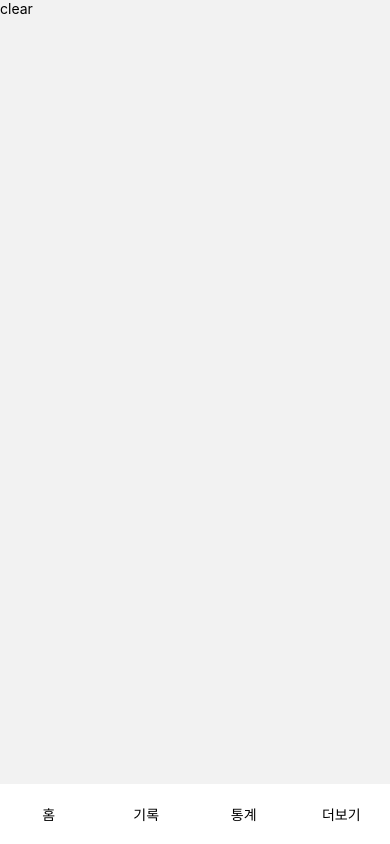
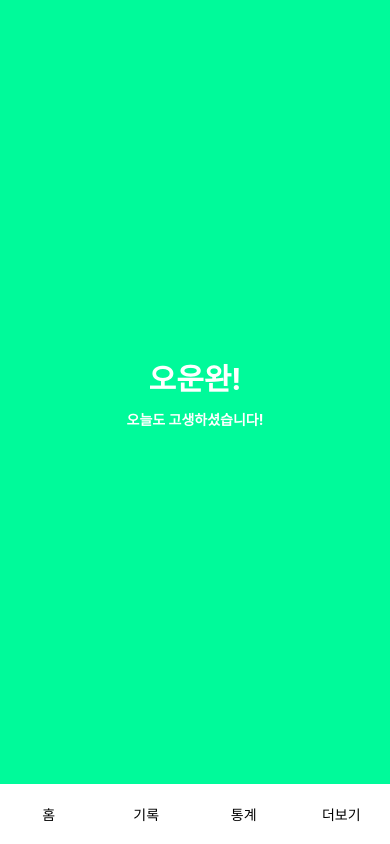
Before and after one commit to kigpand/healthinfo, a React Native app: screen /Clear in a window 390 px wide. Built offline with nearby package versions, Linux system fonts and the light colour scheme.

Commit message:
timer 적용 및 useInterval 추가

```diff
--- a/components/SetItem.tsx
+++ b/components/SetItem.tsx
@@ -16,6 +16,7 @@ export default function SetItem() {
     if (count + 1 === routine?.routine.length) {
       nav.navigate('Clear');
     } else {
+      setOnTimer(true);
       setCount(count + 1);
     }
   }
@@ -32,11 +33,12 @@ export default function SetItem() {
         onAddCount={onAddCount}
         onMinusCount={onMinusCount}
       />
-      <Timer
-        onView={onTimer}
-        closeView={() => setOnTimer(false)}
-        timer={Number(routine?.timer)}
-      />
+      {onTimer && (
+        <Timer
+          closeView={() => setOnTimer(false)}
+          timer={Number(routine?.timer)}
+        />
+      )}
     </View>
   );
 }
--- a/components/Timer.tsx
+++ b/components/Timer.tsx
@@ -1,29 +1,51 @@
 import {Modal, StyleSheet, Text, View} from 'react-native';
 import {backgroundColor} from '../style/color';
+import {useEffect, useState} from 'react';
+import {useInterval} from '../hooks/useInterval';
 
 type Props = {
   timer: number;
-  onView: boolean;
   closeView: () => void;
 };
 
-export default function Timer({timer, onView, closeView}: Props) {
+export default function Timer({timer, closeView}: Props) {
+  const [time, setTime] = useState<number>(timer);
+
+  useInterval(
+    () => {
+      setTime(time - 1);
+    },
+    time !== 0 ? 1000 : null,
+  );
+
+  useEffect(() => {
+    if (time === 0) {
+      closeView();
+    }
+  }, [time]);
+
   return (
-    <Modal
-      style={style.modal}
-      animationType="fade"
-      visible={onView}
-      onRequestClose={closeView}>
-      <View>
-        <Text></Text>
-      </View>
-    </Modal>
+    <View style={style.modal}>
+      <Text style={style.text}>{time}</Text>
+    </View>
   );
 }
 
 const style = StyleSheet.create({
   modal: {
+    width: '100%',
+    height: '100%',
+    zIndex: 1,
+    position: 'absolute',
+    top: 0,
+    left: 0,
     flex: 1,
+    alignItems: 'center',
+    justifyContent: 'center',
     backgroundColor: backgroundColor,
   },
+  text: {
+    fontSize: 70,
+    fontWeight: '700',
+  },
 });
--- /dev/null
+++ b/hooks/useInterval.ts
@@ -0,0 +1,23 @@
+import {useEffect, useRef} from 'react';
+
+export function useInterval(callback: () => void, delay: number | null) {
+  const savedCallback = useRef(callback);
+
+  // Remember the latest callback if it changes.
+  useEffect(() => {
+    savedCallback.current = callback;
+  }, [callback]);
+
+  // Set up the interval.
+  useEffect(() => {
+    // Don't schedule if no delay is specified.
+    // Note: 0 is a valid value for delay.
+    if (!delay && delay !== 0) {
+      return;
+    }
+
+    const id = setInterval(() => savedCallback.current(), delay);
+
+    return () => clearInterval(id);
+  }, [delay]);
+}
--- a/navigation/Clear.tsx
+++ b/navigation/Clear.tsx
@@ -1,9 +1,24 @@
-import {Text, View} from 'react-native';
+import {StyleSheet, Text, View} from 'react-native';
+import {mainColor} from '../style/color';
 
 export default function Clear() {
   return (
-    <View>
-      <Text>clear</Text>
+    <View style={styles.container}>
+      <Text style={{fontSize: 30, color: 'white', fontWeight: '700'}}>
+        오운완!
+      </Text>
+      <Text style={{color: 'white', marginTop: 10, fontWeight: '700'}}>
+        오늘도 고생하셨습니다!
+      </Text>
     </View>
   );
 }
+
+const styles = StyleSheet.create({
+  container: {
+    flex: 1,
+    alignItems: 'center',
+    justifyContent: 'center',
+    backgroundColor: mainColor,
+  },
+});
```
